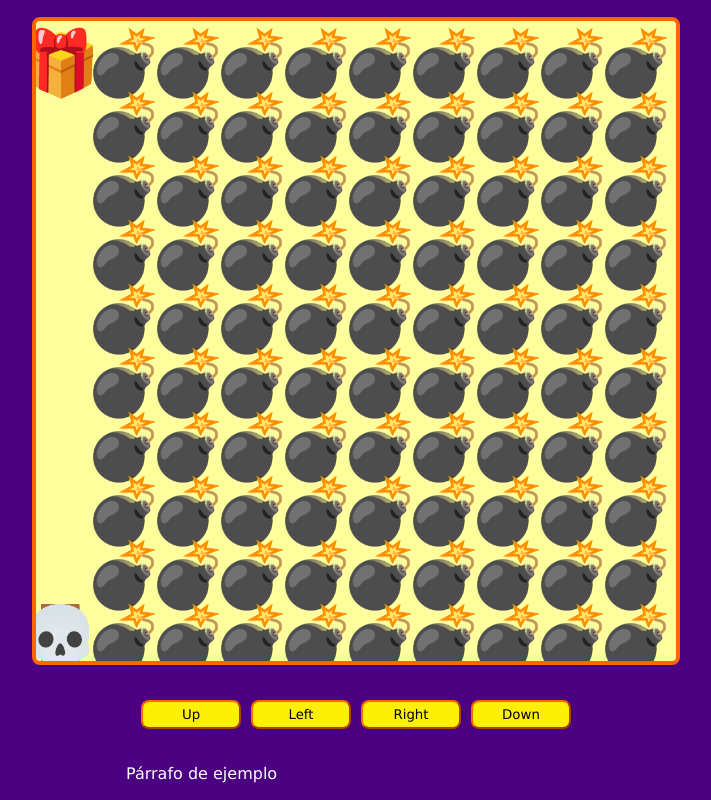
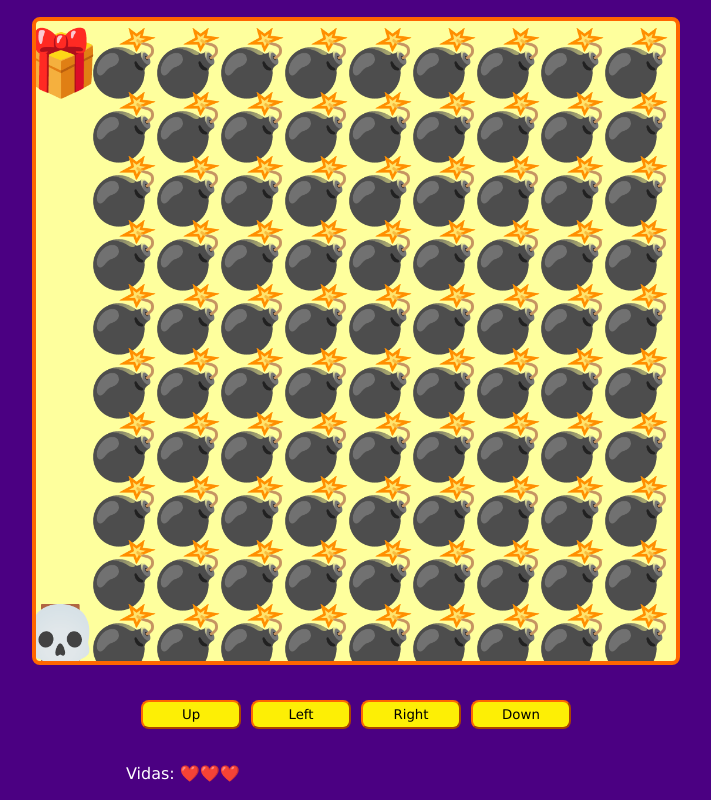
Before and after one commit to Diegocity5/videogame-javascript-basic, a plain HTML site: page index.html in a window 1280 px wide. Shown: the whole page, without its empty margins (284-995 px from the left). Drawn offline with Linux system fonts and the light colour scheme.

Commit message:
Sistema de vidas y corazones

```diff
--- a/game.js
+++ b/game.js
@@ -5,6 +5,7 @@ const btnUp = document.querySelector("#up");
 const btnLeft = document.querySelector("#left");
 const btnRight = document.querySelector("#right");
 const btnDown = document.querySelector("#down");
+const spanLives = document.querySelector("#lives");
 
 let canvasSize; //Size of canvas
 let elementsSize; //Size elements into canvas
@@ -52,6 +53,8 @@ function startGame(){
 
   const mapsRows = map.trim().split("\n");
   const mapsRowCols = mapsRows.map((item) => item.trim().split(""));
+
+  showLives();
 
   enemyPositions = [];
   game.clearRect(0, 0, canvasSize, canvasSize);
@@ -122,6 +125,10 @@ function levelFail(){
 function gameWin(){
   console.log("Terminaste el juego");
 }
+function showLives(){
+  const hearts = emojis["HEART"].repeat(lives);
+  spanLives.textContent = hearts;
+}
 
 document.addEventListener("keyup", moveByKeys);
 btnUp.addEventListener("click", moveToUp);
--- a/index.html
+++ b/index.html
@@ -22,8 +22,7 @@
 
         <!-- INFO LEVELS -->
         <div class="messages">
-            <!-- TODO -->
-            <p>Párrafo de ejemplo</p>
+            <p>Vidas: <span id="lives"></span></p>
         </div>
     </div>
 
--- a/maps.js
+++ b/maps.js
@@ -12,6 +12,7 @@ const emojis = {
   BOMB_COLLISION: "🔥",
   GAME_OVER: "👎",
   WIN: "🏆",
+  HEART: "❤️",
 };
 
 const maps = [];
```
